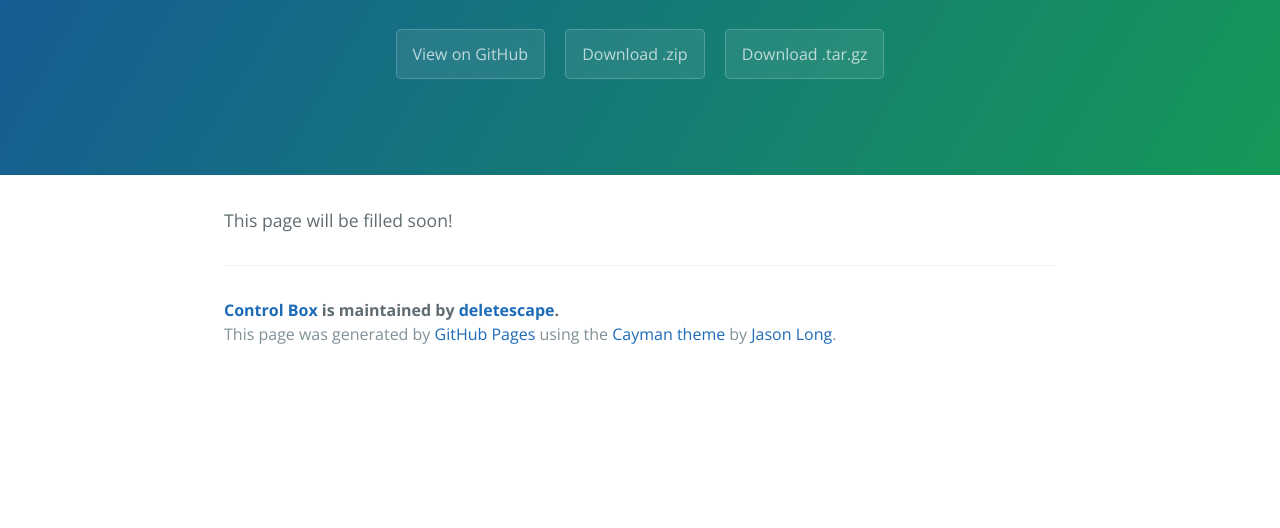
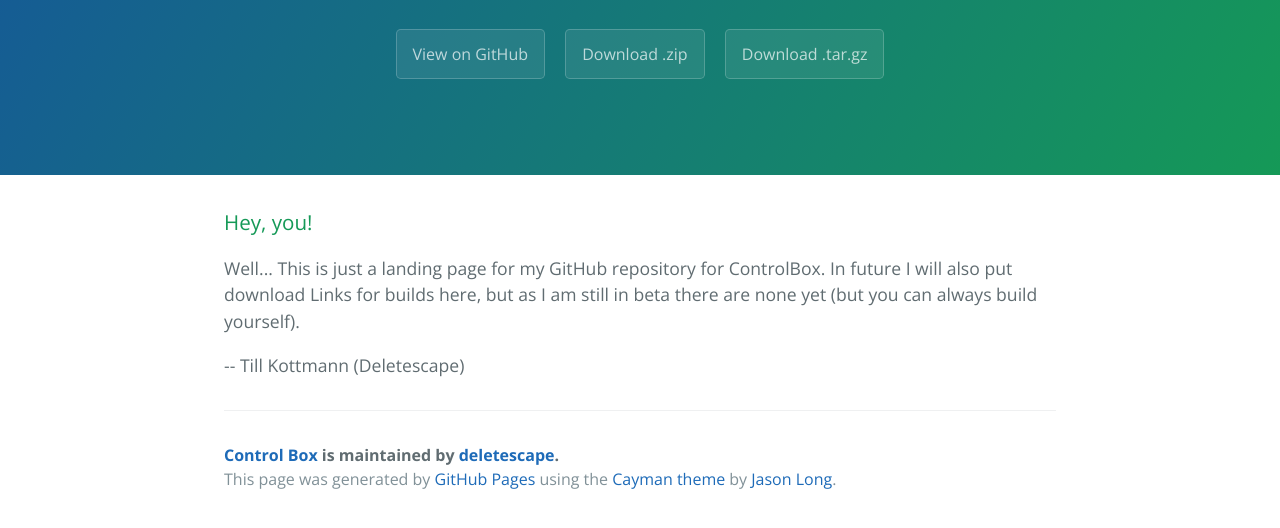
Before and after one commit to nyancrimew/Control_Box_Android, a plain HTML site: page index.html in a window 1280 px wide. Shown: the part 208-736 px from the top of the page. Drawn offline with nearby package versions, Linux system fonts and the light colour scheme.

Commit message:
Create gh-pages branch via GitHub

```diff
--- a/index.html
+++ b/index.html
@@ -19,7 +19,12 @@
     </section>
 
     <section class="main-content">
-      <p>This page will be filled soon!</p>
+      <h3>
+<a id="hey-you" class="anchor" href="#hey-you" aria-hidden="true"><span aria-hidden="true" class="octicon octicon-link"></span></a>Hey, you!</h3>
+
+<p>Well... This is just a landing page for my GitHub repository for ControlBox. In future I will also put download Links for builds here, but as I am still in beta there are none yet (but you can always build yourself).  </p>
+
+<p>-- Till Kottmann (Deletescape)</p>
 
       <footer class="site-footer">
         <span class="site-footer-owner"><a href="https://github.com/deletescape/Control_Box_Android">Control Box</a> is maintained by <a href="https://github.com/deletescape">deletescape</a>.</span>
--- a/params.json
+++ b/params.json
@@ -1 +1 @@
-{"name":"Control Box","tagline":"An Android App you can use to manage your device","body":"This page will be filled soon!\r\n","google":"","note":"Don't delete this file! It's used internally to help with page regeneration."}
+{"name":"Control Box","tagline":"An Android App you can use to manage your device","body":"###Hey, you!  \r\n  \r\nWell... This is just a landing page for my GitHub repository for ControlBox. In future I will also put download Links for builds here, but as I am still in beta there are none yet (but you can always build yourself).  \r\n  \r\n-- Till Kottmann (Deletescape)\r\n","google":"","note":"Don't delete this file! It's used internally to help with page regeneration."}
```
